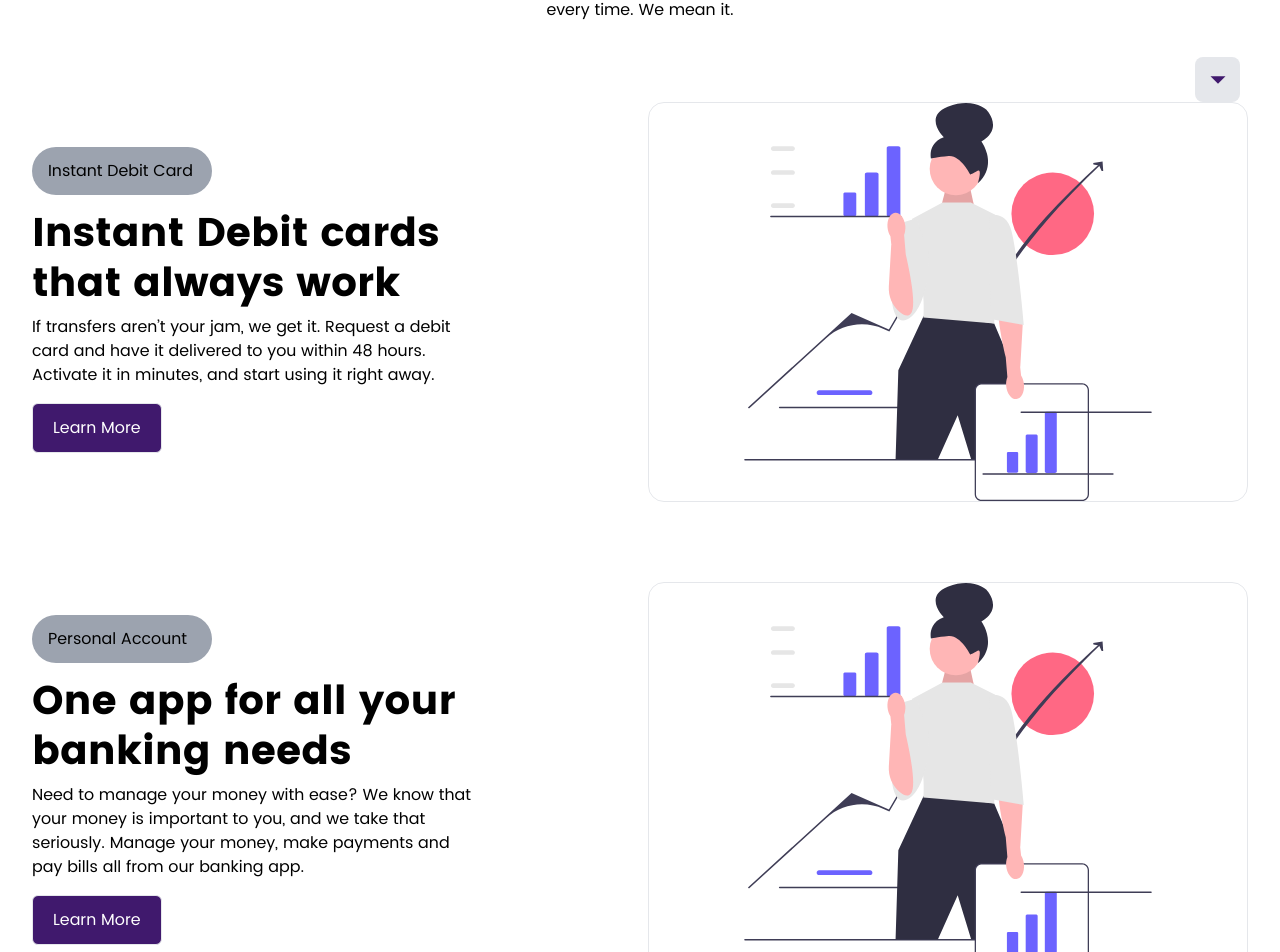
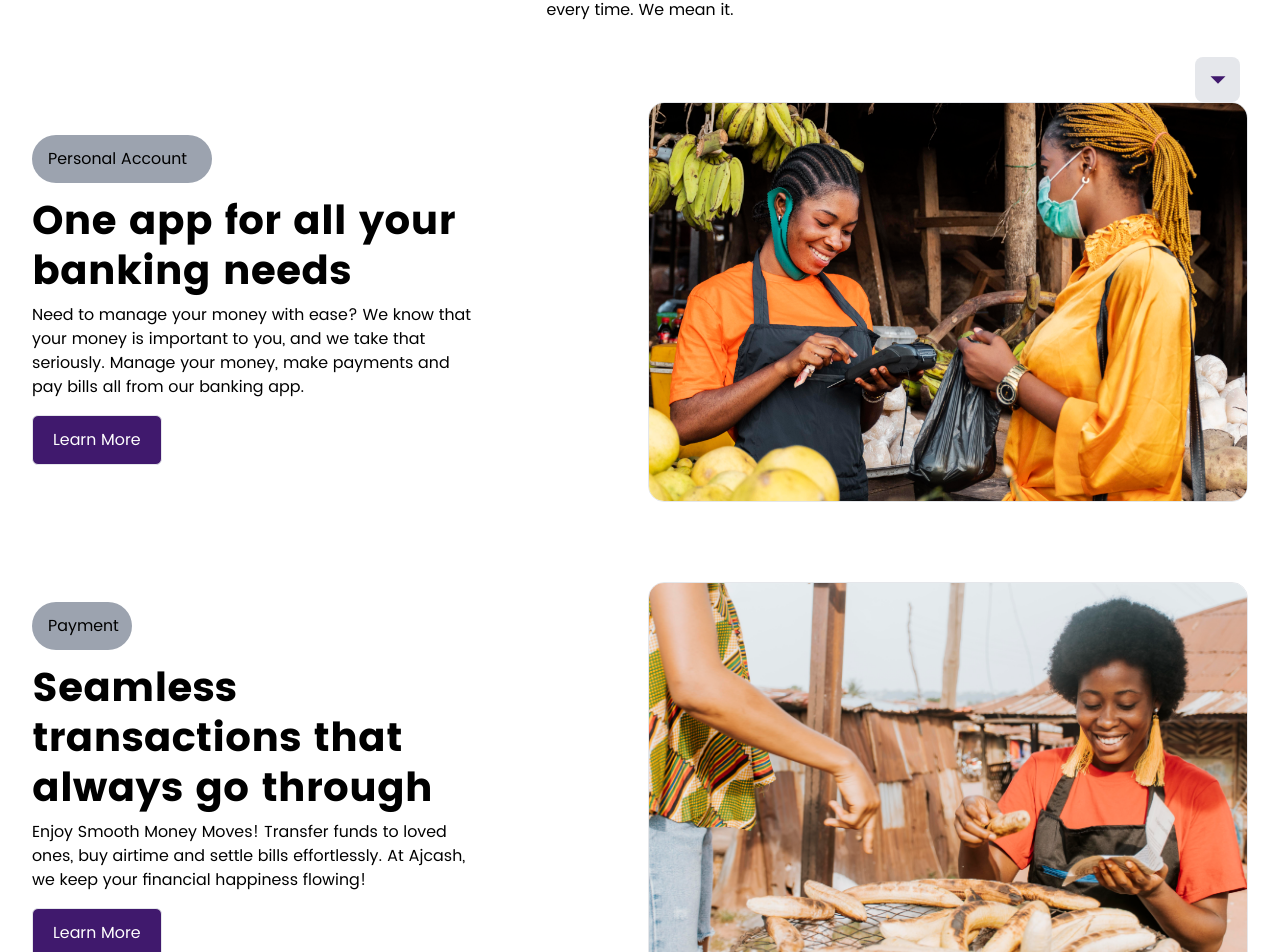
Before and after one commit to Rosonerri/Ajcash, a React (Vite) app: page / in a window 1280 px wide. Shown: the part 670-1622 px from the top of the page. Built offline with nearby package versions, Linux system fonts and the light colour scheme.

Commit message:
pictures on the landing screen

```diff
--- a/src/pages/auth/business/Hero.tsx
+++ b/src/pages/auth/business/Hero.tsx
@@ -6,7 +6,7 @@ const Hero = () => {
       className={`w-full h-screen bg-background relative bg-center bg-cover bg-fixed`}
     >
       <div className="absolute w-full h-full bg-[#000000c6] flex justify-center items-center space-y-4 flex-col text-white">
-        <div className="text-[20px] md:text-[30px]">Welcome to AjCash</div>
+        <div className="text-[20px] md:text-[30px]">Welcome to Ajcash</div>
         <div className="text-[35px] text-center md:text-[70px] uppercase">
           We are <span className="text-violet-500 font-extrabold">fintech</span>{" "}
           solution
--- a/src/pages/auth/landing/FirstSection.tsx
+++ b/src/pages/auth/landing/FirstSection.tsx
@@ -1,5 +1,5 @@
 import { useNavigate } from "react-router-dom"
-import vite from "../../../assets/undraw_projections_re_ulc6.svg"
+import vite from "../../../assets/woman.jpg"
 const FirstSection = () => {
 
   const navigate = useNavigate()
@@ -21,7 +21,7 @@ const FirstSection = () => {
             </div>
           </div>
           <div className="w-[45%] h-[500px] max-md:hidden flex items-center justify-between">
-            <img className="w-full h-[400px]  object-cover" src={vite} />
+            <img className="w-full h-[400px] rounded-lg  object-cover" src={vite} loading="lazy"/>
           </div>
         </div>
         <div className="flex w-full flex-col items-center h-auto max-md:mt-7">
--- a/src/pages/auth/landing/SecondSection.tsx
+++ b/src/pages/auth/landing/SecondSection.tsx
@@ -1,21 +1,10 @@
-import project from "../../../assets/undraw_projections_re_ulc6.svg"
+import project1 from "../../../assets/woman.jpg"
+import project from "../../../assets/bole.jpg"
 const SecondSection = () => {
     return (
         <>
             <div className="w-full my-10 h-auto flex flex-col items-center">
-                <div className="w-full flex items-center justify-between my-10  max-md:flex-col-reverse">
-                    <div className="w-[450px] max-lg:w-[400px] max-md:w-full ">
-                        <div className="px-4  py-3 w-[180px] rounded-3xl bg-gray-400 my-3">Instant Debit Card</div>
-                        <div className="text-[40px] font-[Blud] leading-[50px] max-md:text-[30px] max-md:leading-[35px]">Instant Debit cards that always work</div>
-                        <div className="my-2">
-                            If transfers aren’t your jam, we get it. Request a debit card and have it delivered to you within 48 hours. Activate it in minutes, and start using it right away.
-                        </div>
-                        <div className="my-4">
-                            <button className="px-5 py-3 hover:bg-white hover:border-[#40196D] border transition-all duration-300 rounded-md bg-[#40196D] text-white hover:text-[#40196D]">Learn More</button>
-                        </div>
-                    </div>
-                    <img className="max-md:w-[90%] border flex justify-center max-lg:w-[350px] w-[600px] h-[400px] max-md:border max-md:shadow-md rounded-2xl max-md:my-3" src={project} />
-                </div>
+
                 <div className="w-full flex items-center justify-between my-10  max-md:flex-col-reverse">
                     <div className="w-[450px] max-lg:w-[400px] max-md:w-full ">
                         <div className="px-4  py-3 w-[180px] rounded-3xl bg-gray-400 my-3">Personal Account</div>
@@ -27,7 +16,7 @@ const SecondSection = () => {
                             <button className="px-5 py-3 hover:bg-white hover:border-[#40196D] border transition-all duration-300 rounded-md bg-[#40196D] text-white hover:text-[#40196D]">Learn More</button>
                         </div>
                     </div>
-                    <img className="max-md:w-[90%] border flex justify-center max-lg:w-[350px] w-[600px] h-[400px] max-md:border max-md:shadow-md rounded-2xl max-md:my-3" src={project} />
+                    <img className="max-md:w-[90%] border flex justify-center max-lg:w-[350px] w-[600px] h-[400px] max-md:border max-md:shadow-md rounded-2xl max-md:my-3 object-cover " loading="lazy" src={project1} />
                 </div>
                 <div className="w-full flex items-center justify-between my-10  max-md:flex-col-reverse">
                     <div className="w-[450px] max-lg:w-[400px] max-md:w-full ">
@@ -40,7 +29,7 @@ const SecondSection = () => {
                             <button className="px-5 py-3 hover:bg-white hover:border-[#40196D] border transition-all duration-300 rounded-md bg-[#40196D] text-white hover:text-[#40196D]">Learn More</button>
                         </div>
                     </div>
-                    <img className="max-md:w-[90%] border flex justify-center max-lg:w-[350px] w-[600px] h-[400px] max-md:border max-md:shadow-md rounded-2xl max-md:my-3" src={project} />
+                    <img className="max-md:w-[90%] border flex justify-center max-lg:w-[350px] w-[600px] h-[400px] max-md:border max-md:shadow-md rounded-2xl max-md:my-3 object-cover" loading="lazy" src={project} />
                 </div>
             </div>
         </>
```
Also changed, not shown: src/assets/bole.jpg (added), src/assets/woman.jpg (added).
